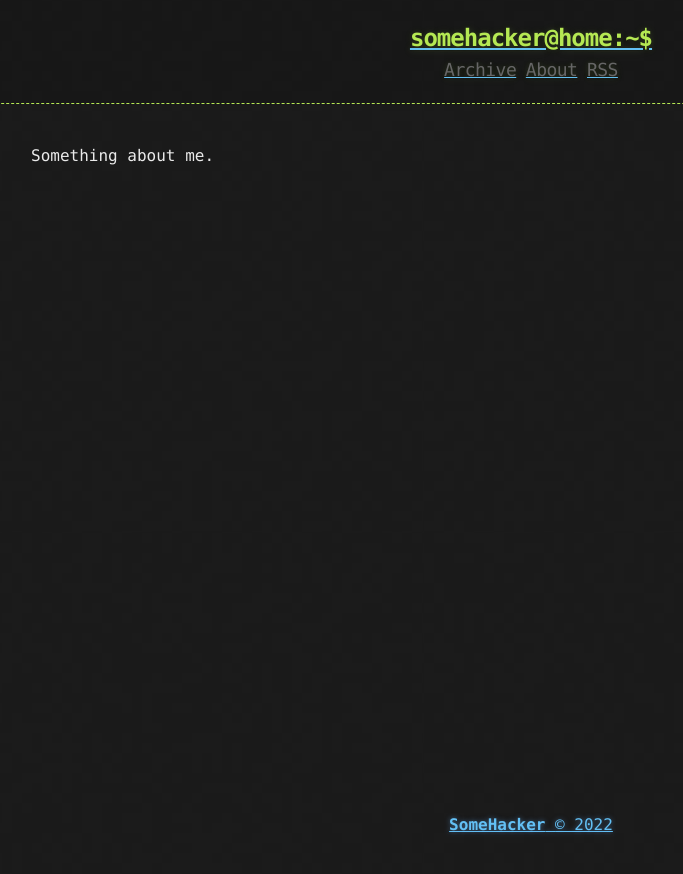
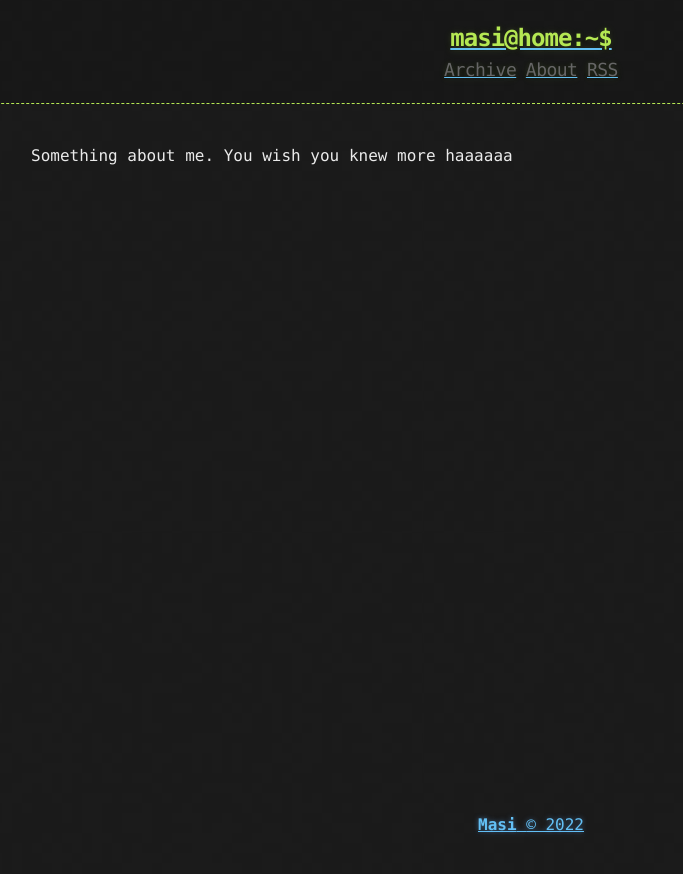
Before and after one commit to MtmoKata/MtmoKata.github.io, a Jekyll site: the page built from about.md, in a window 1280 px wide. Shown: the top 874 px of the page, without its empty margins (109-792 px from the left). Built offline with Jekyll 4.4.1, drawn with Linux system fonts in a browser that asks for light colours.

Commit message:
cvcvcvc
c

```diff
--- a/_config.yml
+++ b/_config.yml
@@ -28,5 +28,5 @@ plugins:
   - jekyll-sitemap
 
 # Custom variables
-owner : "SomeHacker"
-year : "2020"
+owner : "Masi"
+year : "2025"
--- a/about.md
+++ b/about.md
@@ -4,3 +4,4 @@ title: About
 ---
 
 Something about me.
+You wish you knew more haaaaaa
```
Also changed, not shown: 404.md (+1 -1 lines).
